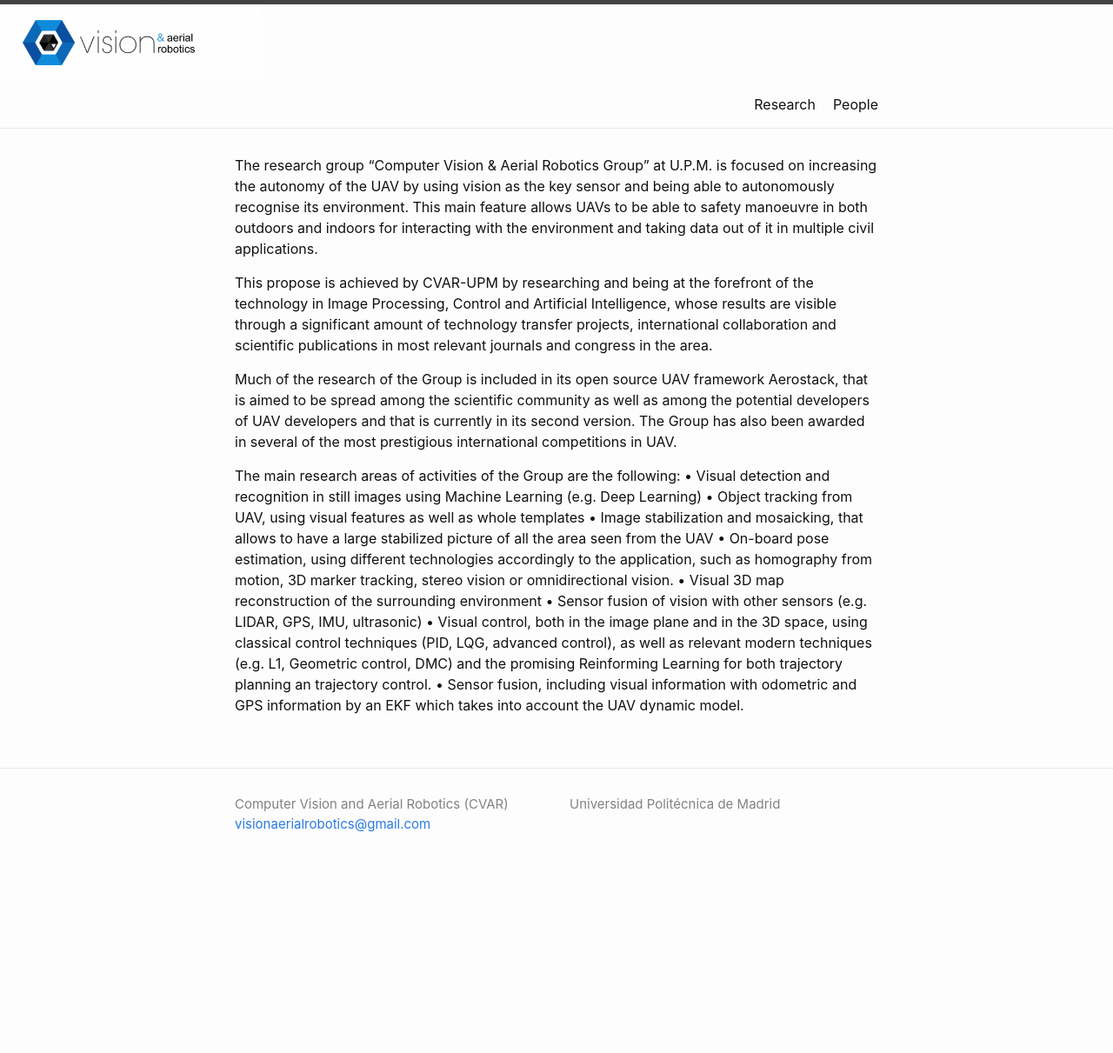
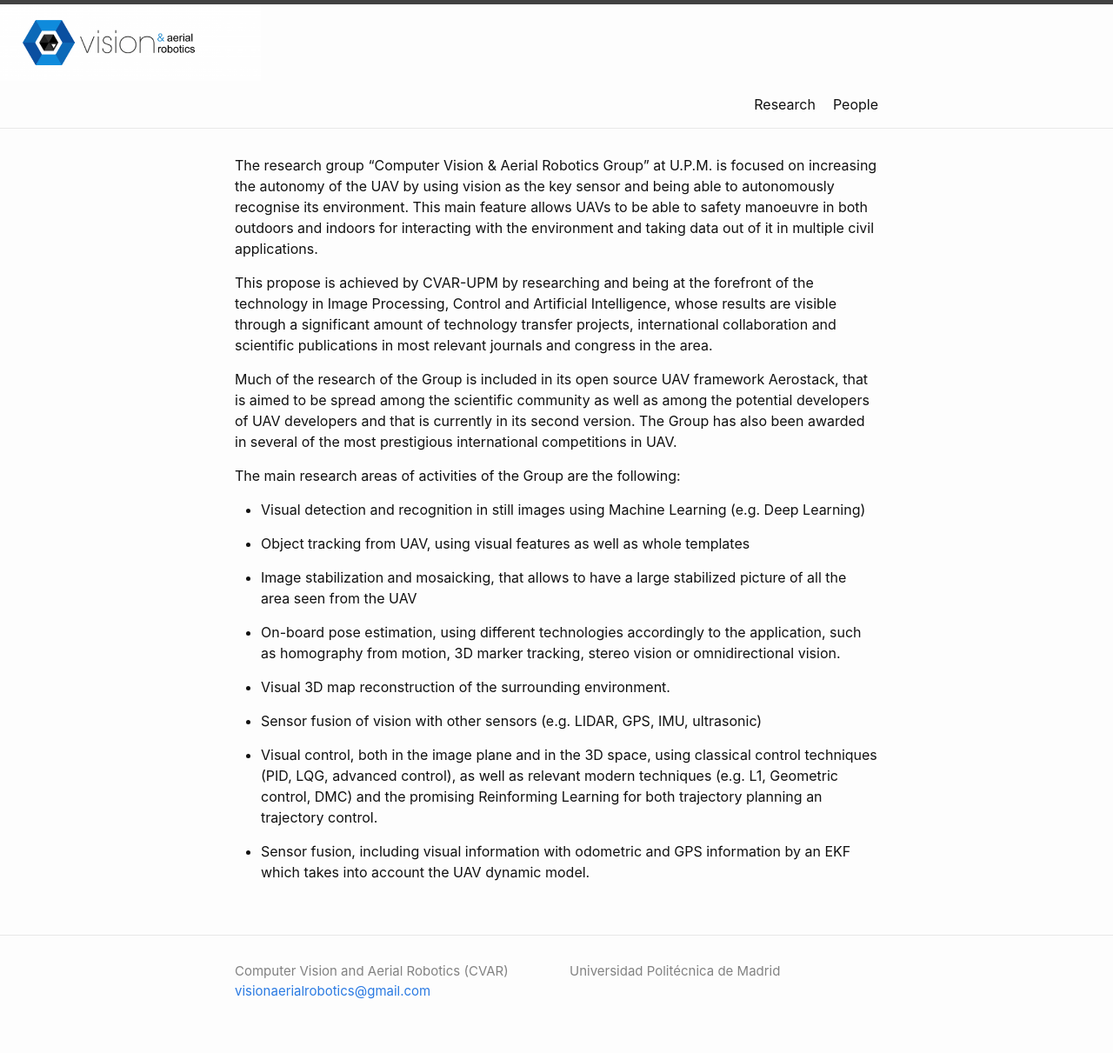
Before and after one commit to cvar-upm/cvar-upm.github.io, a Jekyll site: the page built from research.md, in a window 1280 px wide. Shown: the whole page at 87% size. Built offline with Jekyll 4.4.1, drawn with Linux system fonts in a browser that asks for light colours; before the commit the page ends 1019 px from its top, so only the background shows below that.

Commit message:
Update research.md

```diff
--- a/research.md
+++ b/research.md
@@ -11,11 +11,19 @@ This propose is achieved by CVAR-UPM by researching and being at the forefront o
 Much of the research of the Group is included in its open source UAV framework Aerostack, that is aimed to be spread among the scientific community as well as among the potential developers of UAV developers and that is currently in its second version. The Group has also been awarded in several of the most prestigious international competitions in UAV.
 
 The main research areas of activities of the Group are the following:
-•	Visual detection and recognition in still images using Machine Learning (e.g. Deep Learning)
-•	Object tracking from UAV, using visual features as well as whole templates
-•	Image stabilization and mosaicking, that allows to have a large stabilized picture of all the area seen from the UAV
-•	On-board pose estimation, using different technologies accordingly to the application, such as homography from motion, 3D marker tracking, stereo vision or omnidirectional vision.
-•	Visual 3D map reconstruction of the surrounding environment
-•	Sensor fusion of vision with other sensors (e.g. LIDAR, GPS, IMU, ultrasonic)
-•	Visual control, both in the image plane and in the 3D space, using classical control techniques (PID, LQG, advanced control), as well as relevant modern techniques (e.g. L1, Geometric control, DMC) and the promising Reinforming Learning for both trajectory planning an trajectory control.
-•	Sensor fusion, including visual information with odometric and GPS information by an EKF which takes into account the UAV dynamic model.
+
+- Visual detection and recognition in still images using Machine Learning (e.g. Deep Learning)
+
+- Object tracking from UAV, using visual features as well as whole templates
+
+- Image stabilization and mosaicking, that allows to have a large stabilized picture of all the area seen from the UAV
+
+-	On-board pose estimation, using different technologies accordingly to the application, such as homography from motion, 3D marker tracking, stereo vision or omnidirectional vision.
+
+-	Visual 3D map reconstruction of the surrounding environment.
+
+- Sensor fusion of vision with other sensors (e.g. LIDAR, GPS, IMU, ultrasonic)
+
+- Visual control, both in the image plane and in the 3D space, using classical control techniques (PID, LQG, advanced control), as well as relevant modern techniques (e.g. L1, Geometric control, DMC) and the promising Reinforming Learning for both trajectory planning an trajectory control.
+
+- Sensor fusion, including visual information with odometric and GPS information by an EKF which takes into account the UAV dynamic model.
```
